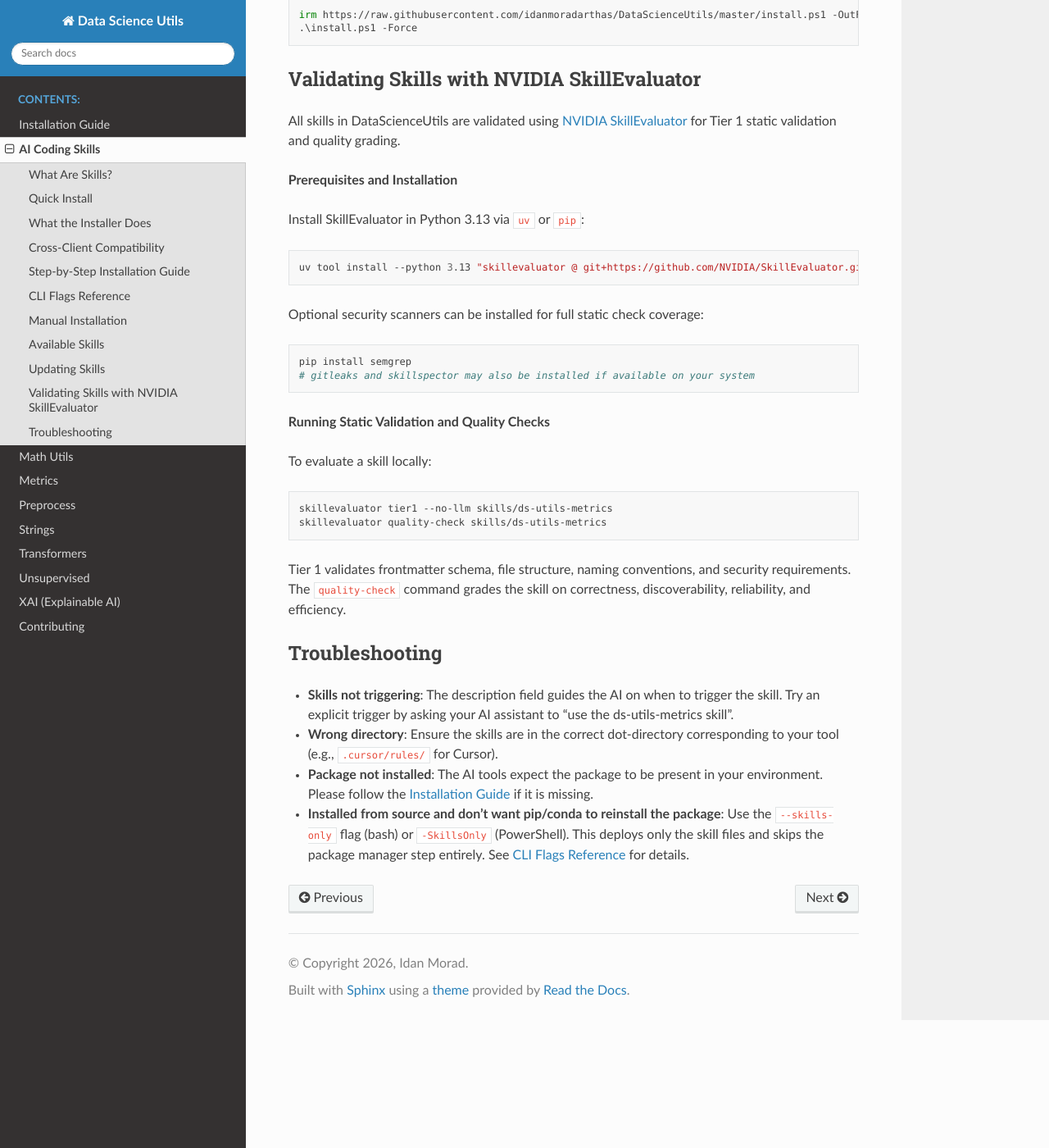
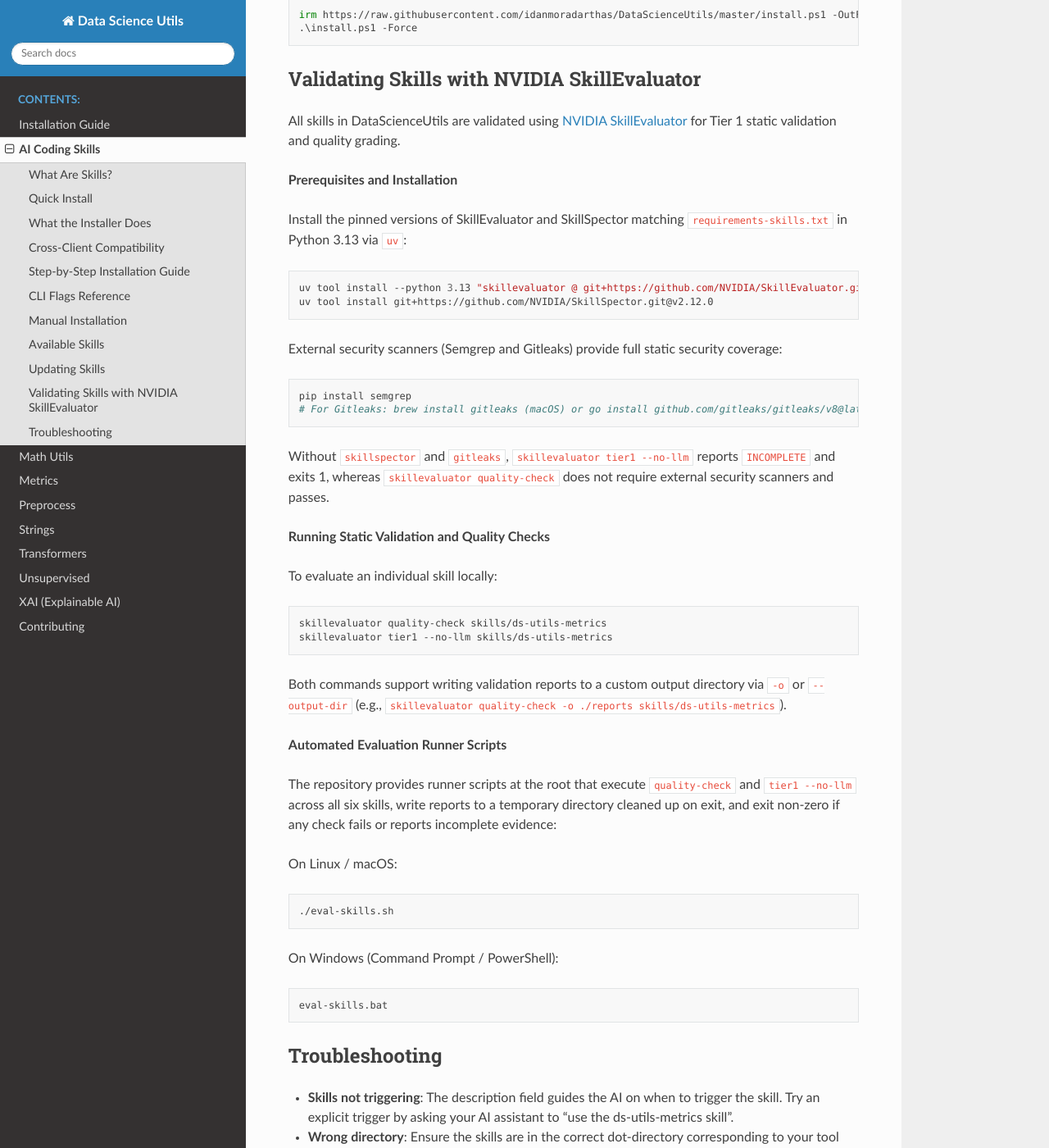
Before and after one commit to idanmoradarthas/DataScienceUtils, a Sphinx documentation site: the page built from docs/source/ai_skills.rst, in a window 1280 px wide and 1400 px high, scrolled down 10920 px. Shown: the whole window at 82% size. Built offline with Sphinx 7.4.7 and the Read the Docs theme 3.1.0, drawn with Linux system fonts in a browser that asks for light colours.

Commit message:
Address review findings: install.ps1 atomic downloads and error reporting, docs, and SKILL troubleshooting
Co-authored-by: idanmoradarthas <14873156+idanmoradarthas@users.noreply.github.com>

```diff
--- a/docs/source/ai_skills.rst
+++ b/docs/source/ai_skills.rst
@@ -586,29 +586,48 @@ All skills in DataScienceUtils are validated using `NVIDIA SkillEvaluator <https
 
 **Prerequisites and Installation**
 
-Install SkillEvaluator in Python 3.13 via ``uv`` or ``pip``:
+Install the pinned versions of SkillEvaluator and SkillSpector matching ``requirements-skills.txt`` in Python 3.13 via ``uv``:
 
 .. code-block:: bash
 
-    uv tool install --python 3.13 "skillevaluator @ git+https://github.com/NVIDIA/SkillEvaluator.git"
+    uv tool install --python 3.13 "skillevaluator @ git+https://github.com/NVIDIA/SkillEvaluator.git@a61e1f3ff609118c0c07e5f569aaf58fa5a76be0"
+    uv tool install git+https://github.com/NVIDIA/SkillSpector.git@v2.12.0
 
-Optional security scanners can be installed for full static check coverage:
+External security scanners (Semgrep and Gitleaks) provide full static security coverage:
 
 .. code-block:: bash
 
     pip install semgrep
-    # gitleaks and skillspector may also be installed if available on your system
+    # For Gitleaks: brew install gitleaks (macOS) or go install github.com/gitleaks/gitleaks/v8@latest
+
+Without ``skillspector`` and ``gitleaks``, ``skillevaluator tier1 --no-llm`` reports ``INCOMPLETE`` and exits 1, whereas ``skillevaluator quality-check`` does not require external security scanners and passes.
 
 **Running Static Validation and Quality Checks**
 
-To evaluate a skill locally:
+To evaluate an individual skill locally:
 
 .. code-block:: bash
 
+    skillevaluator quality-check skills/ds-utils-metrics
     skillevaluator tier1 --no-llm skills/ds-utils-metrics
-    skillevaluator quality-check skills/ds-utils-metrics
 
-Tier 1 validates frontmatter schema, file structure, naming conventions, and security requirements. The ``quality-check`` command grades the skill on correctness, discoverability, reliability, and efficiency.
+Both commands support writing validation reports to a custom output directory via ``-o`` or ``--output-dir`` (e.g., ``skillevaluator quality-check -o ./reports skills/ds-utils-metrics``).
+
+**Automated Evaluation Runner Scripts**
+
+The repository provides runner scripts at the root that execute ``quality-check`` and ``tier1 --no-llm`` across all six skills, write reports to a temporary directory cleaned up on exit, and exit non-zero if any check fails or reports incomplete evidence:
+
+On Linux / macOS:
+
+.. code-block:: bash
+
+    ./eval-skills.sh
+
+On Windows (Command Prompt / PowerShell):
+
+.. code-block:: bat
+
+    eval-skills.bat
 
 Troubleshooting
 ---------------
```
Also changed, not shown: skills/ds-utils-metrics/SKILL.md (+1 -1 lines), skills/ds-utils-strings/SKILL.md (+1 -1 lines), skills/ds-utils-unsupervised/SKILL.md (+1 -1 lines), 2 other files.
